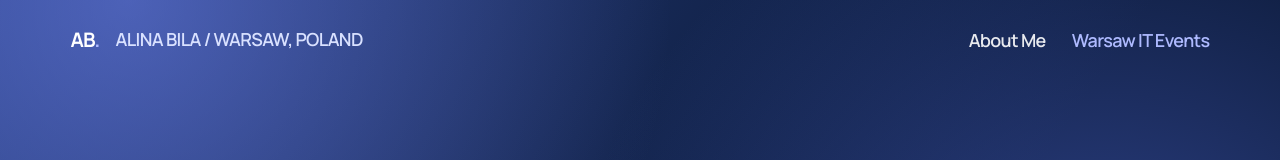
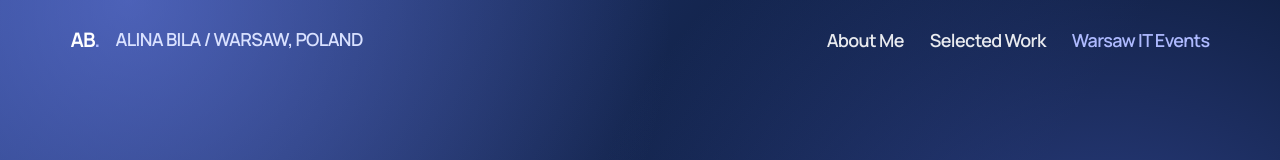
Before and after one commit to Alina-Belaya-PL/alina-bila-resume, a website: page events.html in a window 1280 px wide. Shown: the top 160 px of the page. Drawn offline with Linux system fonts and the light colour scheme; no server answers.

Commit message:
Add case studies to event page navigation

```diff
--- a/events.html
+++ b/events.html
@@ -19,7 +19,7 @@
   <header class="events-hero">
     <nav class="events-nav" aria-label="Main navigation">
       <div class="events-brand-lockup"><a class="events-brand" href="index.html#top">AB<span>.</span></a><span>ALINA BILA / WARSAW, POLAND</span></div>
-      <div class="events-nav-links"><a href="index.html">About Me</a><a class="is-current" href="events.html" aria-current="page">Warsaw IT Events</a></div>
+      <div class="events-nav-links"><a href="index.html">About Me</a><a href="work.html">Selected Work</a><a class="is-current" href="events.html" aria-current="page">Warsaw IT Events</a></div>
     </nav>
     <div class="events-hero-copy">
       <h1>Warsaw IT<br><em>Events Schedule</em></h1>
```
